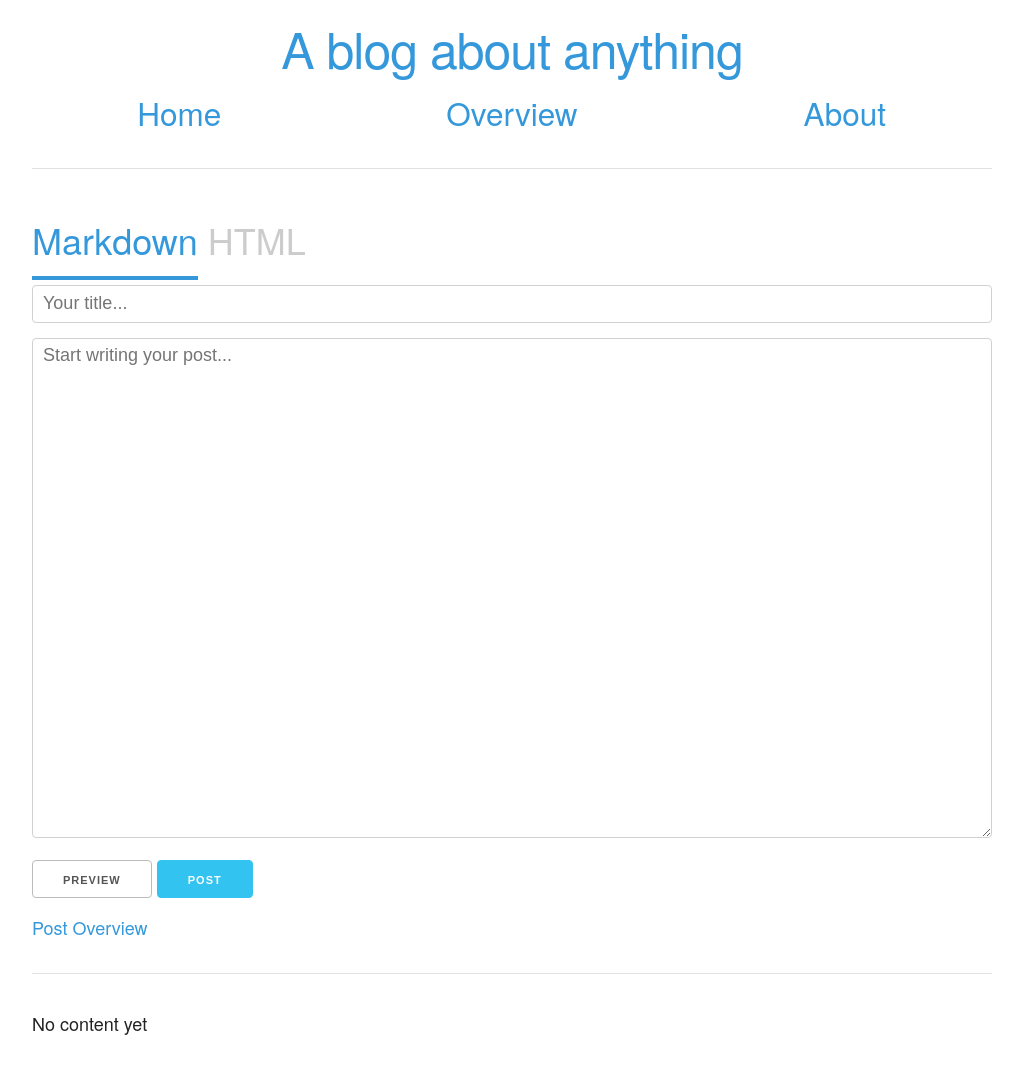
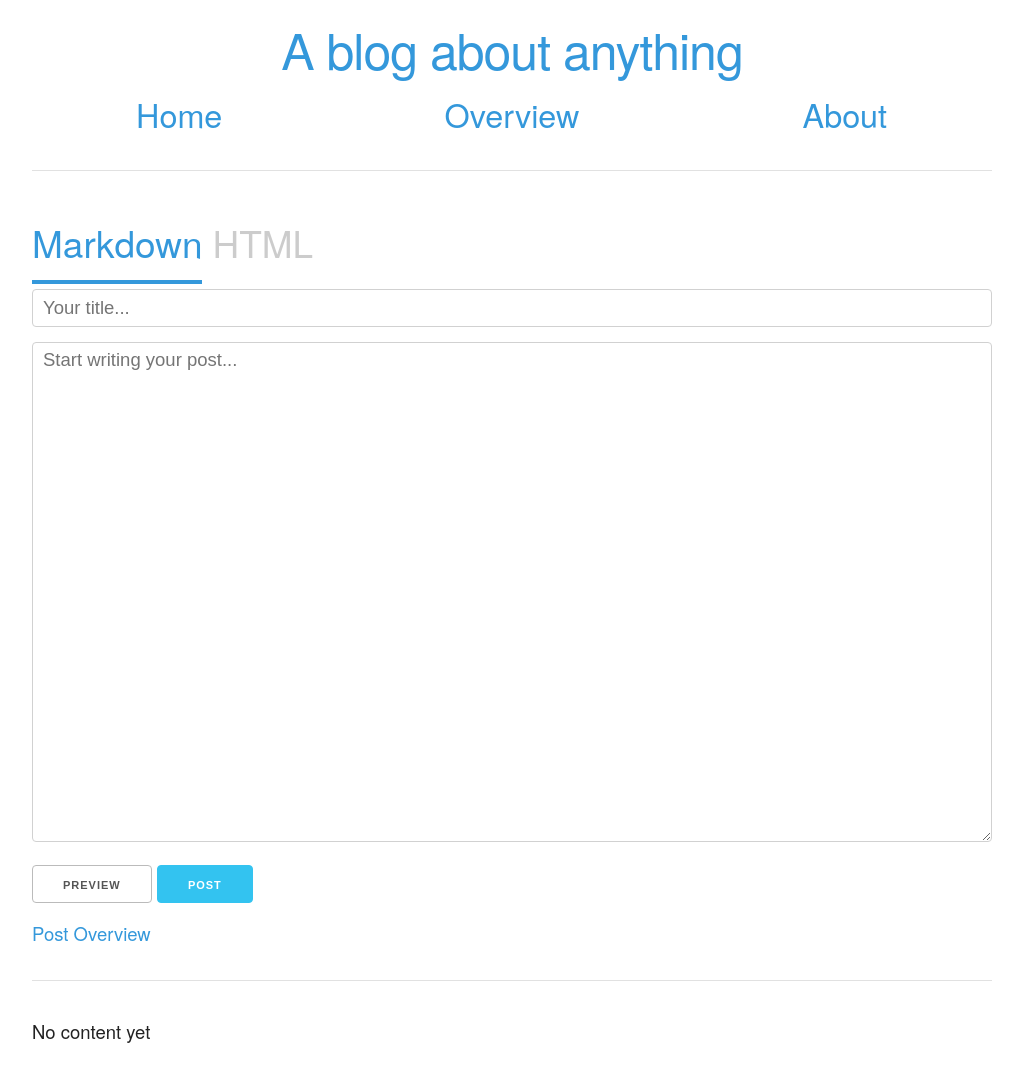
Before and after one commit to j0holo/simple_blog, a Python web app: template app/templates/admin/post_editor.html in a window 1280 px wide. Shown: the whole page, without its empty margins (128-1151 px from the left). Before the commit the page ends 1035 px from the top, so only its background shows below. Run offline with Jinja, Linux system fonts and the light colour scheme; the template is opened without the code that fills it, so the values that code supplies are empty.

Commit message:
Make font slightly lager and add left margin for posts

```diff
--- a/app/static/style.css
+++ b/app/static/style.css
@@ -55,8 +55,8 @@
 /** General styles **/
 
 body {
-	font-size: 1.8em;
-	line-height: 1.65em;
+	font-size: 1.85em;
+	line-height: 1.7em;
 }
 
 a {
@@ -124,7 +124,8 @@ article {
 }
 
 article p {
-	margin-bottom: 2em;
+    margin: 1.5em;
+    max-width: 40em;
 }
 
 .post-details {
```
